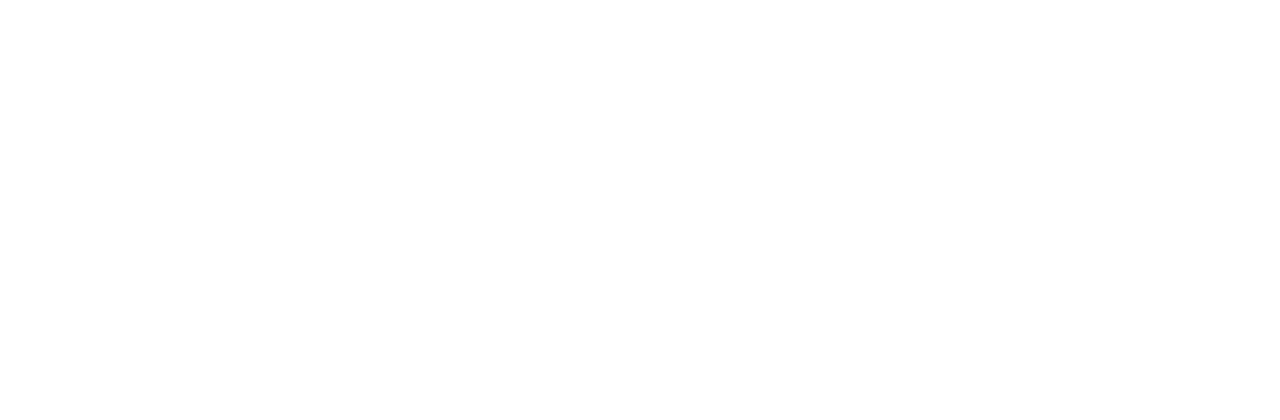
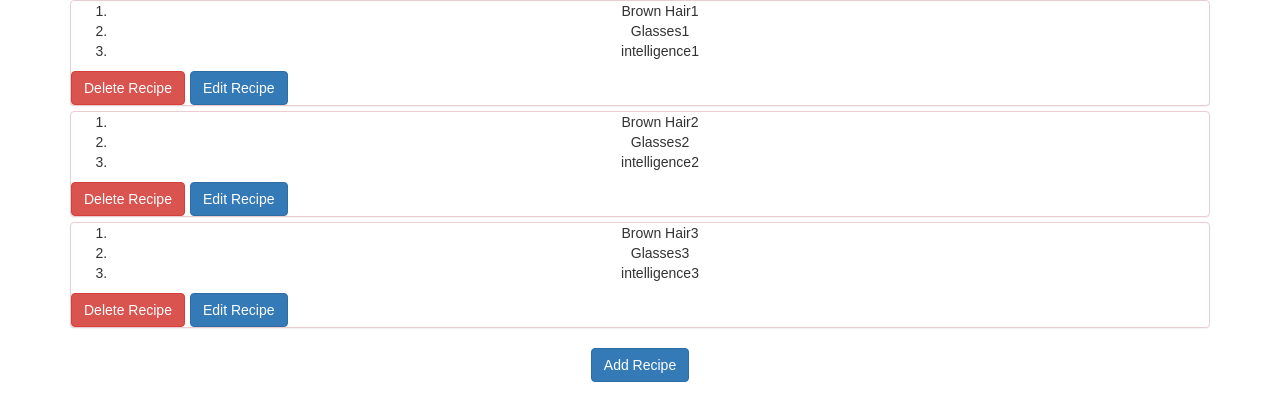
Before and after one commit to joej326/react-recipe-app, a React (Create React App) app: page / in a window 1280 px wide. Shown: the top 420 px of the page. Built offline with nearby package versions, Linux system fonts and the light colour scheme.

Commit message:
added bootstrap buttons and delete recipe functionality

```diff
--- a/public/index.html
+++ b/public/index.html
@@ -10,9 +10,7 @@
     -->
     <link rel="manifest" href="%PUBLIC_URL%/manifest.json">
     <link rel="shortcut icon" href="%PUBLIC_URL%/favicon.ico">
-    <link rel="stylesheet" href="https://maxcdn.bootstrapcdn.com/bootstrap/3.3.7/css/bootstrap.min.css"
-     integrity="sha384-BVYiiSIFeK1dGmJRAkycuHAHRg32OmUcww7on3RYdg4Va+PmSTsz/K68vbdEjh4u"
-     crossorigin="anonymous">
+    <link rel="stylesheet" href="https://maxcdn.bootstrapcdn.com/bootstrap/latest/css/bootstrap.min.css">
     <!--
       Notice the use of %PUBLIC_URL% in the tags above.
       It will be replaced with the URL of the `public` folder during the build.
--- a/src/App.js
+++ b/src/App.js
@@ -16,29 +16,55 @@
     recipes: [
       {
         recipeName: 'Joe',
-        ingredients: ['Brown Hair', 'Glasses', 'intelligence']
+        ingredients: ['Brown Hair1', 'Glasses1', 'intelligence1']
       },
       {
         recipeName: 'Joe2',
-        ingredients: ['Brown Hair', 'Glasses', 'intelligence']
+        ingredients: ['Brown Hair2', 'Glasses2', 'intelligence2']
       },
       {
         recipeName: 'Joe3',
-        ingredients: ['Brown Hair', 'Glasses', 'intelligence']
+        ingredients: ['Brown Hair3', 'Glasses3', 'intelligence3']
       }
     ]
   }
+
+  deleteRecipe(ingredientNumber){
+    let recipe = this.state.recipes;
+    for(let i = 0;i<recipe.length;i++){
+      if(i === ingredientNumber){
+        recipe.splice(i,1);
+        this.setState({
+          recipes: recipe
+        })
+      }
+    }
+  }
+
+
   render() {
 
     const {recipes} = this.state;
+    console.log(recipes);
 
     return (
-      <div className="App">
-        <Accordion>
-          {recipes.map((recipe, i)=>{
-            <Panel header={recipe.recipeName} eventKey={i}></Panel>
-          })}
+      <div className="App container">
+        <Accordion bsStyle='danger'>
+          {recipes.map((recipe, i)=>(
+            <Panel header={recipe.recipeName} eventKey={i} key={i}>
+              <ol>
+                {recipe.ingredients.map((ingredient, i)=>(
+                  <li key={i}>{ingredient}</li>
+                ))}
+              </ol>
+              <ButtonToolbar>
+                <Button onClick={()=>(this.deleteRecipe(i))} bsStyle='danger'>Delete Recipe</Button>
+                <Button bsStyle='primary'>Edit Recipe</Button>
+              </ButtonToolbar>
+            </Panel>
+          ))}
         </Accordion>
+        <Button bsStyle='primary'>Add Recipe</Button>
       </div>
     );
   }
```
